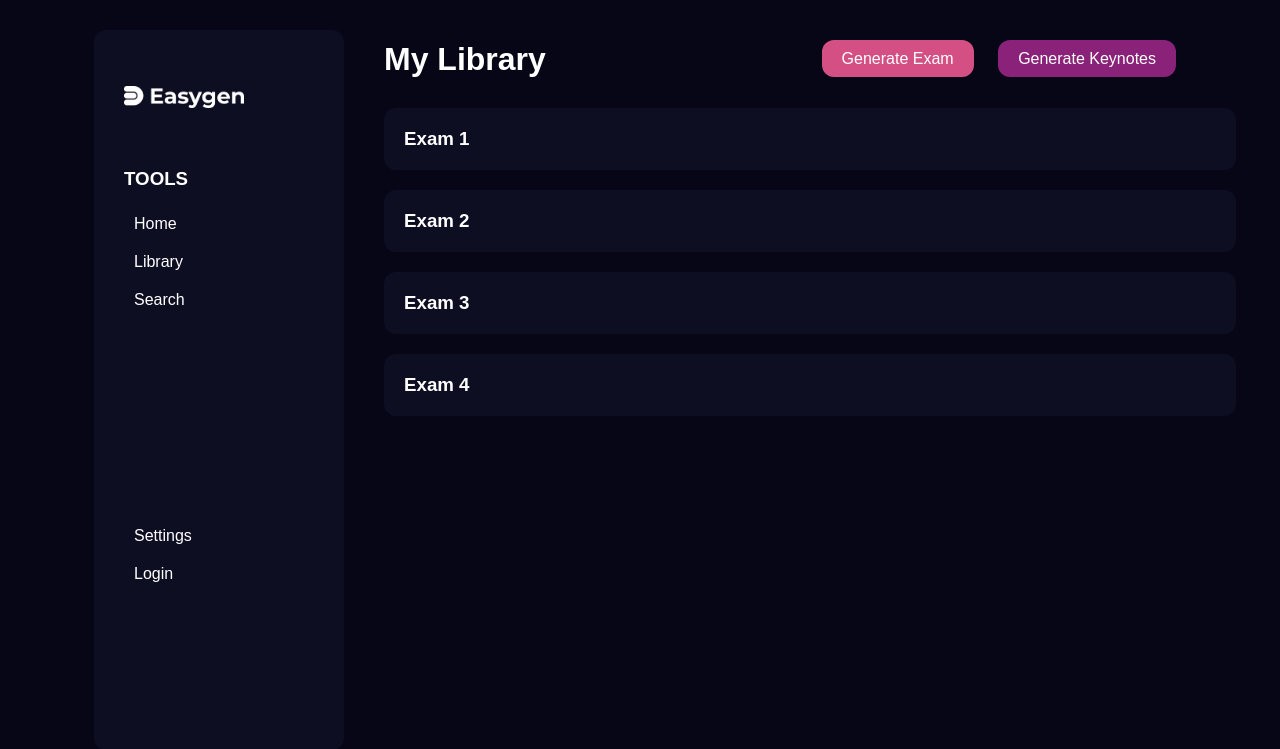
After one commit to Vcarmelli/Thesis-ExGen-Exam-Question-Generation, a Flask app: page /library in a window 1280 px wide. The commit adds this page. Shown: the top 749 px of the page. Run offline with Flask 3, Linux system fonts and the light colour scheme.

Commit message:
Library Page Done:Up next base for upload and generation

```diff
--- a/app/__init__.py
+++ b/app/__init__.py
@@ -2,12 +2,14 @@ from flask import Flask
 import os
 
 from app.blueprints.landing import landing
-from app.blueprints.dashboard import dashboard
+from app.blueprints.home import home
+from app.blueprints.library import library
 
 def create_app():
     app = Flask(__name__)
 
     app.register_blueprint(landing)
-    app.register_blueprint(dashboard)
+    app.register_blueprint(home)
+    app.register_blueprint(library)
 
     return app
--- /dev/null
+++ b/app/blueprints/library.py
@@ -0,0 +1,7 @@
+from flask import Blueprint, render_template,session
+
+library = Blueprint('library', __name__)
+
+@library.route('/library')
+def library_page():
+    return render_template('library.html')
--- /dev/null
+++ b/app/static/css/dashboard.css
@@ -0,0 +1,170 @@
+body{
+    background-color: #060617;
+    font-family: 'Montserrat', sans-serif;
+    width: 90%;
+    margin: 0 auto;
+    padding: 0;
+    color: #fff;
+    display: flex;
+}
+
+.sidebar{
+    background-color: #0E0E23;
+    position: fixed;
+    width: 250px;
+    height: 90%;
+    margin: 30px;
+    border-radius: 12px;
+
+    img{
+        width: 120px;
+        padding: 1rem 0;
+        margin: 40px 0 0 30px;
+    }
+    .sidebar-btn{
+        margin: 40px 0 0 30px;
+        .acc-tools{
+            margin: 90% 0 0 0;
+        }
+        h3{
+            margin: 0 0 15px 0;
+        }
+        ul{
+            list-style: none;
+            padding: 0;
+            margin: 0;
+            li{
+                margin: 0 15px 0 0;
+                padding: 10px;
+                border-radius: 12px;
+                transition: 0.3s;
+                &:hover{
+                    background-color: #1E1E3D;
+                }
+                a{
+                    text-decoration: none;
+                    color: #fff;
+                    font-size: 1rem;
+                }
+            }
+        }
+    }
+}
+
+.main-content{
+    margin: 30px 0 0 300px;
+    width: 100%;
+    padding: 0 20px;
+    h1{
+        margin: 0;
+    }
+    p{
+        margin: 10px 0 0 0;
+    }
+    .content{
+        display: flex;
+        justify-content: space-between;
+        .card{
+            background-color: #1E1E3D;
+            width: 30%;
+            padding: 20px;
+            border-radius: 12px;
+            margin: 0 0 20px 0;
+            h3{
+                margin: 0 0 10px 0;
+            }
+            p{
+                margin: 0;
+            }
+        }
+    }
+
+
+
+/* Home page */
+
+    .main-container{
+        margin: 50px 0;
+        .card-container{
+            display: flex;
+            margin: 20px 0;
+            .card{
+                background-color: #1E1E3D;
+                width: 20%;
+                padding: 40px;
+                margin: 0 20px 0 0;
+                border-radius: 12px;
+                h3{
+                    margin: 0;
+                }
+                p{
+                    margin: 0;
+                }
+                a{
+                    text-decoration: none;
+                    color: #fff;
+                }
+                &:nth-child(1){
+                    background-color: #D45084;
+                }
+                &:nth-child(2){
+                    background-color: #8B2279;
+
+                }
+                &:hover{
+                    opacity: 0.8;
+                    transition: 0.3s;
+                }
+            }
+        }
+    }
+
+    .continue-card-container{
+        margin: 20px 0 0 0;
+        .continue-card{
+            background-color: #0E0E23;
+            width: 100%;
+            padding: 20px;
+            border-radius: 12px;
+            margin: 0 0 20px 0;
+            h3{
+                margin: 0;
+            }
+            p{
+                margin: 0;
+            }
+        }
+    }
+}
+
+
+/* Library page */
+
+
+.my-library-container{
+    display: flex;
+    justify-content: space-between;
+    align-items: center;
+
+    .btn-container{
+        margin: 20px 0;
+        .btn{
+            background-color: #1E1E3D;
+            padding: 10px 20px;
+            border-radius: 12px;
+            color: #fff;
+            text-decoration: none;
+            margin: 0 20px 0 0;
+            &:nth-child(1){
+                background-color: #D45084;
+            }
+            &:nth-child(2){
+                background-color: #8B2279;
+            }
+            &:hover{
+                opacity: 0.8;
+                transition: 0.3s;
+            }
+        }
+    }
+}
--- a/app/templates/landing.html
+++ b/app/templates/landing.html
@@ -14,7 +14,7 @@
             <li><a href="#">About</a></li>
             <!-- <li><img src="../static/assets/Easygen.png"></li> -->
              <li><img class="member-img" src="../static/assets/Logo-white.png" alt=""></li>
-            <li><a href="{{ url_for('dashboard.dashboard_page') }}">Contact Us</a></li>
+            <li><a href="{{ url_for('home.home_page') }}">Contact Us</a></li>
             <li><a href="#">Account</a></li>
         </ul>
     </nav>
@@ -25,7 +25,7 @@
             </div>
             <div class="landing-first-description">
                 <p class="landing-description">Transform study materials into adaptive quizzes or generate exams instantly. Easygen makes it simple for students and teachers alike.</p>
-                <a class="get-started" href="{{ url_for('dashboard.dashboard_page') }}">Get Started</a>
+                <a class="get-started" href="{{ url_for('home.home_page') }}">Get Started</a>
             </div>
         </div>
     </section>
--- /dev/null
+++ b/app/templates/layout/dashboard.html
@@ -0,0 +1,35 @@
+<!DOCTYPE html>
+<html lang="en">
+<head>
+    <meta charset="UTF-8">
+    <meta name="viewport" content="width=device-width, initial-scale=1.0">
+    <link rel="stylesheet" href="{{ url_for('static', filename='css/dashboard.css') }}">
+    <link rel="icon" type="image/x-icon" href="../static/assets/logo-illustration.png">
+    <title>{% block title %}Dashboard{% endblock %}</title>
+</head>
+<body>
+    <div id="sidebar" class="sidebar">
+        <div>
+            <img src="../static/assets/Logo-white.png" alt="">
+        </div>
+        <div id="sidebar-btn" class="sidebar-btn">
+            <h3>TOOLS</h3>
+            <ul>
+                <li><a href="{{ url_for('home.home_page') }}">Home</a></li>
+                <li><a href="{{ url_for('library.library_page')}}">Library</a></li>
+                <li><a href="#">Search</a></li>
+            </ul>
+            <ul id="acc-tools" class="acc-tools">
+                <li><a href="#">Settings</a></li>
+                <li><a href="#">Login</a></li>
+            </ul>
+        </div>
+    </div>
+    <div id="main-content" class="main-content">
+        <!-- this will be to container for the pages -->
+        {% block content%}
+
+        {% endblock%}
+    </div>
+</body>
+</html>
--- /dev/null
+++ b/app/templates/library.html
@@ -0,0 +1,28 @@
+{% extends 'layout/dashboard.html'%}
+
+{% block title %}Home{% endblock %}
+
+{% block content%}
+<div class="my-library-container">
+    <h1>My Library</h1>
+    <div class="btn-container">
+        <a class="btn" href="#">Generate Exam</a>
+        <a class="btn" href="#">Generate Keynotes</a>
+    </div>
+</div>
+
+    <div class="continue-card-container">
+        <div class="continue-card">
+            <h3>Exam 1</h3>
+        </div>
+        <div class="continue-card">
+            <h3>Exam 2</h3>
+        </div>
+        <div class="continue-card">
+            <h3>Exam 3</h3>
+        </div>
+        <div class="continue-card">
+            <h3>Exam 4</h3>
+        </div>
+    </div>
+{% endblock %}
```
Also changed, not shown: app/blueprints/dashboard.py (deleted, +0 -7 lines), app/blueprints/home.py (added, +9 -0 lines), app/templates/dashboard.html (deleted, +0 -11 lines), app/templates/home.html (added, +36 -0 lines), app/templates/layout/base.html (added, +22 -0 lines), app/static/css/base.css (added), app/templates/base.html (deleted).
